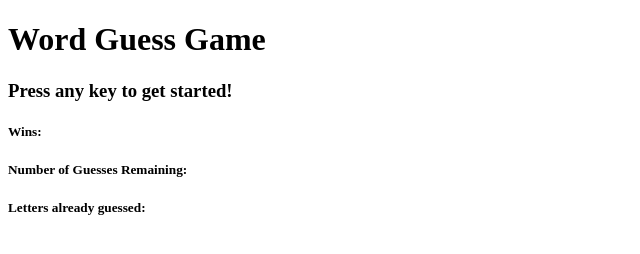
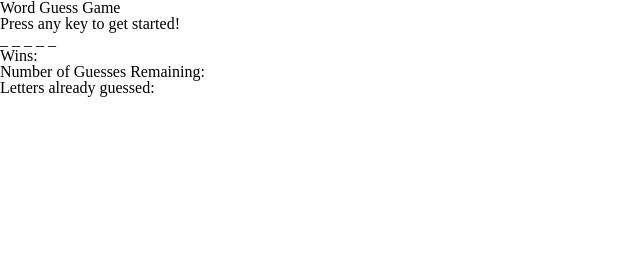
Before and after one commit to DamienVA/Word-Guess-Game, a plain HTML site: page index.html in a window 1280 px wide. Shown: the whole page, without its empty margins (0-640 px from the left). Drawn offline with Linux system fonts and the light colour scheme.

Commit message:
words added to array and random number generated to choose word

```diff
--- a/assets/javascript/game.js
+++ b/assets/javascript/game.js
@@ -0,0 +1,17 @@
+var guess = "";
+
+word = ["toyota", "honda", "nissan", "mazda", "subaru"]
+
+random = Math.floor(Math.random() * word.length);
+
+chosenWord = word[random];
+console.log(chosenWord)
+
+
+document.onkeyup = function (event) {
+
+    var guess = event.key.toLowerCase();
+
+
+
+}
--- a/index.html
+++ b/index.html
@@ -3,31 +3,38 @@
     <head>
 
         <meta charset="UTF-8">
-        <link rel="stylesheet" href="/assets/css/style.css">
+        <link rel="stylesheet" href="assets/css/style.css">
+        <link rel="stylesheet" href="assets/css/reset.css">
         <title>Word Guess Game</title>
         <meta name="viewport" content="width=device-width, initial-scale=1">
 
     </head>
 
     <body>
-        <h1>Word Guess Game</h1>
+        <div class="container">
+        <header>
 
-        <h3>Press any key to get started!</h3>
+            <h1>Word Guess Game</h1>
 
-        <!-- the word being guessed will go here -->
+            <h3>Press any key to get started!</h3>
 
-        <h5>Wins:</h5>
+        </header>
 
-        <h5>Number of Guesses Remaining:</h5>
+        <div class="underscores">_ _ _ _ _</div>
 
-        <h5>Letters already guessed:</h5>
+        <div class="wins">Wins:</div>
+
+        <div class="remaining">Number of Guesses Remaining:</div>
+
+        <div class="ltrGuessed">Letters already guessed:</div>
+
+        </div>
 
 
 
 
 
 
-
-        <script src="/assets/javascript/game.js"></script>
+        <script src="assets/javascript/game.js"></script>
     </body>
 </html>
```
